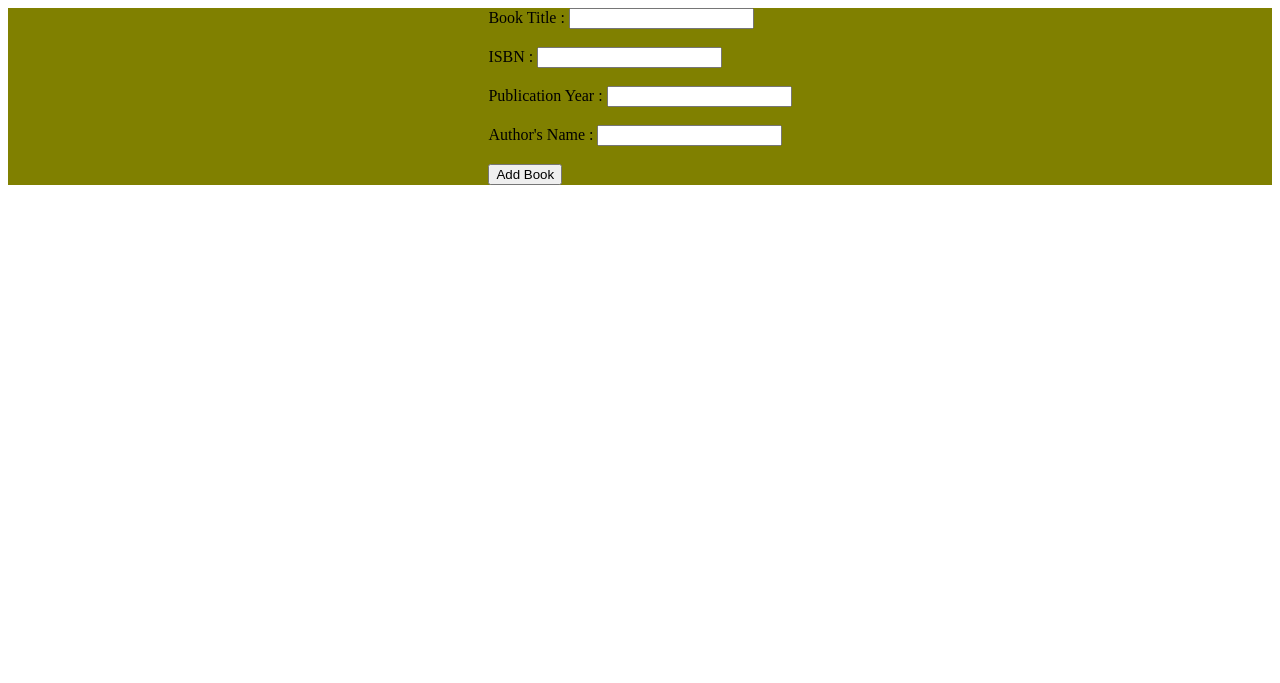
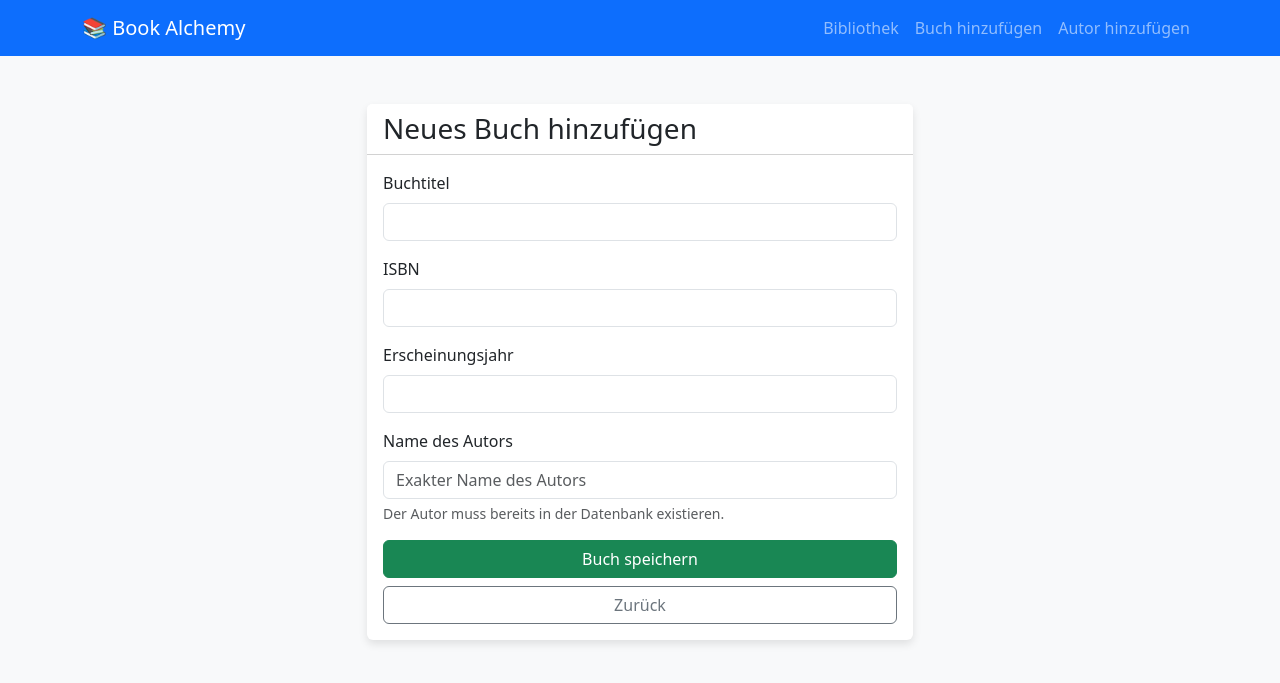
Before and after one commit to RafMo2024/Book-Alchemy, a Flask app: page /add_book in a window 1280 px wide. Shown: the top 683 px of the page. Run offline with Flask 3, Linux system fonts and the light colour scheme.

Commit message:
Refactor UI: Add Bootstrap and base template

```diff
--- a/app.py
+++ b/app.py
@@ -6,6 +6,7 @@ from datetime import datetime, date
 
 from data_models import db, Author, Book
 import os
+
 
 app = Flask(__name__)
 
--- a/templates/add_book.html
+++ b/templates/add_book.html
@@ -1,43 +1,42 @@
-<!DOCTYPE html>
-<html lang="en">
-  <head>
-    <meta charset="UTF-8">
-    <meta name="viewport" content="width=device-width, initial-scale=1.0">
-    <meta http-equiv="X-UA-Compatible" content="ie=edge">
-          <!-- Adding flexbox properties for display-->
-    <style>
-        .container{
-            display:flex;
-            aspect-ratio: auto ;
-            background-color: olive;
-            justify-content: center;
-            align-items: flex-start;
+{% extends "base.html" %}
 
-        }
+{% block content %}
+<div class="row justify-content-center">
+    <div class="col-md-8 col-lg-6">
+        <div class="card mt-4">
+            <div class="card-header bg-white">
+                <h3 class="mb-0">Neues Buch hinzufügen</h3>
+            </div>
+            <div class="card-body">
+                {% if message %}
+                    <div class="alert alert-info">{{ message }}</div>
+                {% endif %}
 
-
-    </style>
-  </head>
-  <body>
-  <div class="container">
-  <form action="/add_book" method="POST">
-  <!-- Add the form here -->
-  <label for="title">Book Title : </label>
-  <input type="text" id="title" name="title" required><br><br>
-
-  <label for="isbn">ISBN : </label>
-  <input type="text" id="isbn" name="isbn" required><br><br>
-  <label for="publication_year">Publication Year : </label>
-  <input type="number" id="publication_year" name="publication_year"><br><br>
-   <label for="author_name">Author's Name : </label>
-  <input type="text" id="author_name" name="author_name"><br><br>
-  <input type="submit" value="Add Book">
-  </form>
-
-  <!-- displaying the success msg -->
-  {% if message %}
-      <p style="color: purple;">{{ message }}</p>
-    {% endif %}
-  </div>
-  </body>
-</html>
+                <form action="{{ url_for('add_book') }}" method="POST">
+                    <div class="mb-3">
+                        <label for="title" class="form-label">Buchtitel</label>
+                        <input type="text" class="form-control" id="title" name="title" required>
+                    </div>
+                    <div class="mb-3">
+                        <label for="isbn" class="form-label">ISBN</label>
+                        <input type="text" class="form-control" id="isbn" name="isbn" required>
+                    </div>
+                    <div class="mb-3">
+                        <label for="publication_year" class="form-label">Erscheinungsjahr</label>
+                        <input type="number" class="form-control" id="publication_year" name="publication_year">
+                    </div>
+                    <div class="mb-3">
+                        <label for="author_name" class="form-label">Name des Autors</label>
+                        <input type="text" class="form-control" id="author_name" name="author_name" placeholder="Exakter Name des Autors">
+                        <div class="form-text">Der Autor muss bereits in der Datenbank existieren.</div>
+                    </div>
+                    <div class="d-grid gap-2">
+                        <input type="submit" class="btn btn-success" value="Buch speichern">
+                        <a href="{{ url_for('home') }}" class="btn btn-outline-secondary">Zurück</a>
+                    </div>
+                </form>
+            </div>
+        </div>
+    </div>
+</div>
+{% endblock %}
--- /dev/null
+++ b/templates/base.html
@@ -0,0 +1,54 @@
+<!DOCTYPE html>
+<html lang="de">
+<head>
+    <meta charset="UTF-8">
+    <meta name="viewport" content="width=device-width, initial-scale=1.0">
+    <title>Book Alchemy 📚</title>
+    <link href="https://cdn.jsdelivr.net/npm/bootstrap@5.3.0/dist/css/bootstrap.min.css" rel="stylesheet">
+    <style>
+        body { background-color: #f8f9fa; } /* Helles, modernes Grau */
+        .card { box-shadow: 0 4px 8px rgba(0,0,0,0.1); border: none; } /* Leichte Schatten für Tiefe */
+    </style>
+</head>
+<body>
+
+    <nav class="navbar navbar-expand-lg navbar-dark bg-primary mb-4">
+      <div class="container">
+        <a class="navbar-brand" href="{{ url_for('home') }}">📚 Book Alchemy</a>
+        <button class="navbar-toggler" type="button" data-bs-toggle="collapse" data-bs-target="#navbarNav">
+          <span class="navbar-toggler-icon"></span>
+        </button>
+        <div class="collapse navbar-collapse" id="navbarNav">
+          <ul class="navbar-nav ms-auto">
+            <li class="nav-item">
+              <a class="nav-link" href="{{ url_for('home') }}">Bibliothek</a>
+            </li>
+            <li class="nav-item">
+              <a class="nav-link" href="{{ url_for('add_book') }}">Buch hinzufügen</a>
+            </li>
+            <li class="nav-item">
+              <a class="nav-link" href="{{ url_for('add_author') }}">Autor hinzufügen</a>
+            </li>
+          </ul>
+        </div>
+      </div>
+    </nav>
+
+    <div class="container">
+        {% with messages = get_flashed_messages(with_categories=true) %}
+          {% if messages %}
+            {% for category, message in messages %}
+              <div class="alert alert-{{ 'danger' if category == 'error' else 'success' }} alert-dismissible fade show" role="alert">
+                {{ message }}
+                <button type="button" class="btn-close" data-bs-dismiss="alert" aria-label="Close"></button>
+              </div>
+            {% endfor %}
+          {% endif %}
+        {% endwith %}
+
+        {% block content %}{% endblock %}
+    </div>
+
+    <script src="https://cdn.jsdelivr.net/npm/bootstrap@5.3.0/dist/js/bootstrap.bundle.min.js"></script>
+</body>
+</html>
```
Also changed, not shown: templates/add_author.html (+35 -37 lines), templates/home.html (+44 -76 lines), data/library.sqlite.
